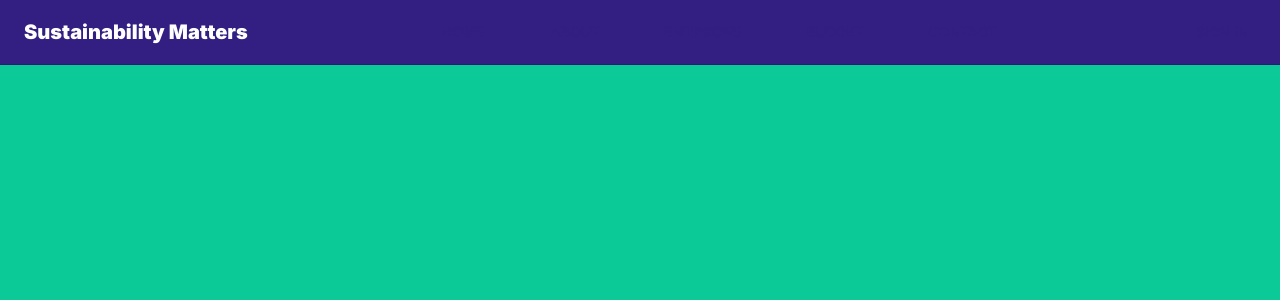
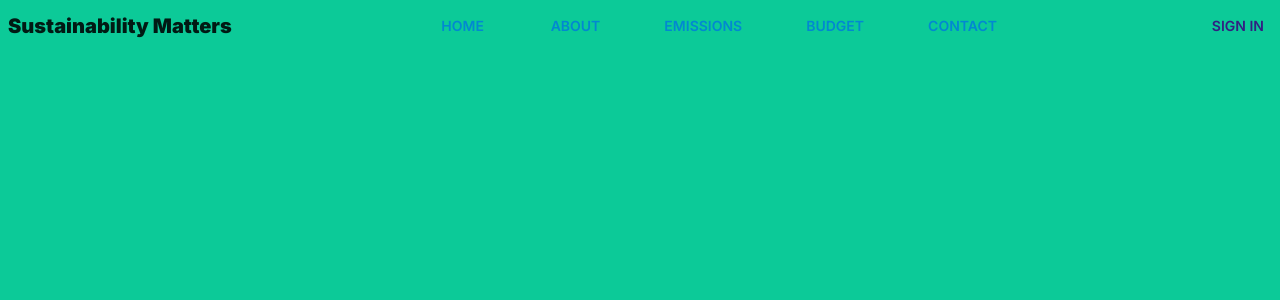
Before and after one commit to laaragm/Sustainability-Matters-FrontEnd, a React (Create React App) app: page / in a window 1280 px wide. Shown: the top 300 px of the page. Built offline with nearby package versions, Linux system fonts and the light colour scheme.

Commit message:
Start adjusting header component for desktop

```diff
--- a/src/pages/HomePage/index.tsx
+++ b/src/pages/HomePage/index.tsx
@@ -1,13 +1,10 @@
-import { Button, Typography, useTheme } from "@mui/material";
+import { Typography, useTheme } from "@mui/material";
 
 export default function HomePage() {
     const theme = useTheme();
 
     return (
         <>
-            <Button color="primary" variant="contained">
-                Click me
-            </Button>
             <Typography
                 variant="h6"
                 sx={{ color: theme.palette.text.secondary }}
--- a/src/shared/components/Header/components/AppBarDesktop/index.tsx
+++ b/src/shared/components/Header/components/AppBarDesktop/index.tsx
@@ -1,8 +1,7 @@
-import { Button, Toolbar } from "@mui/material";
 import { ReactNode, useState } from "react";
-import { PATHS } from "../../../../../routes/paths";
+import { AppBar, Button, Stack, Toolbar } from "@mui/material";
+
 import { menuItems } from "../../menuItems";
-
 import { LoggedInInfo } from "../LoggedInInfo";
 
 type AppBarDesktopProps = {
@@ -31,6 +30,7 @@ export function AppBarDesktop({
         return menuItems.map((item) => {
             return (
                 <Button
+                    color="info"
                     key={item.route}
                     onClick={() => handleMenuItemButtonClick(item.route)}
                     sx={{ ml: "1.5rem", mr: "1.5rem" }}
@@ -42,12 +42,12 @@ export function AppBarDesktop({
     };
 
     return (
-        <Toolbar
-            sx={{
-                display: "flex",
-                alignItems: "center",
-                justifyContent: "space-between",
-            }}
+        <Stack
+            width="100%"
+            alignItems="center"
+            justifyContent="space-between"
+            direction="row"
+            p={1}
         >
             {appTitle}
             <div>{getMenuItems()}</div>
@@ -55,9 +55,11 @@ export function AppBarDesktop({
                 {isAuthenticated ? (
                     <LoggedInInfo />
                 ) : (
-                    <Button onClick={handleButtonClick}>Sign In</Button>
+                    <Button color="secondary" onClick={handleButtonClick}>
+                        Sign In
+                    </Button>
                 )}
             </div>
-        </Toolbar>
+        </Stack>
     );
 }
--- a/src/shared/components/Header/index.tsx
+++ b/src/shared/components/Header/index.tsx
@@ -56,14 +56,11 @@ export function Header() {
                         <Divider />
                     </>
                 ) : (
-                    <>
-                        <AppBarDesktop
-                            appTitle={appTitle}
-                            onButtonClick={handleButtonClick}
-                            onMenuItemButtonClick={handleMenuItemButtonClick}
-                        />
-                        <Divider />
-                    </>
+                    <AppBarDesktop
+                        appTitle={appTitle}
+                        onButtonClick={handleButtonClick}
+                        onMenuItemButtonClick={handleMenuItemButtonClick}
+                    />
                 )}
             </AppBar>
         </header>
--- a/src/theme/palette.ts
+++ b/src/theme/palette.ts
@@ -1,23 +1,16 @@
-const primary = "#331E82";
-const secondary = "#09E85E";
-const black = "#000000";
-const white = "#ffffff";
-const background = "#0CCA98";
-const grey = "#FDFAF6";
-
 export const palette = {
-    primary: { main: primary },
-    secondary: { main: secondary },
+    primary: { main: "#0CCA98" },
+    secondary: { main: "#331E82" },
     common: {
-        black,
-        white,
+        black: "#000000",
+        white: "#ffffff",
     },
     background: {
-        default: background,
+        default: "#0CCA98",
     },
     text: {
-        primary: white,
-        secondary: black,
-        disabled: grey,
+        primary: "#ffffff",
+        secondary: "#000000",
+        disabled: "#FDFAF6",
     },
 };
```
